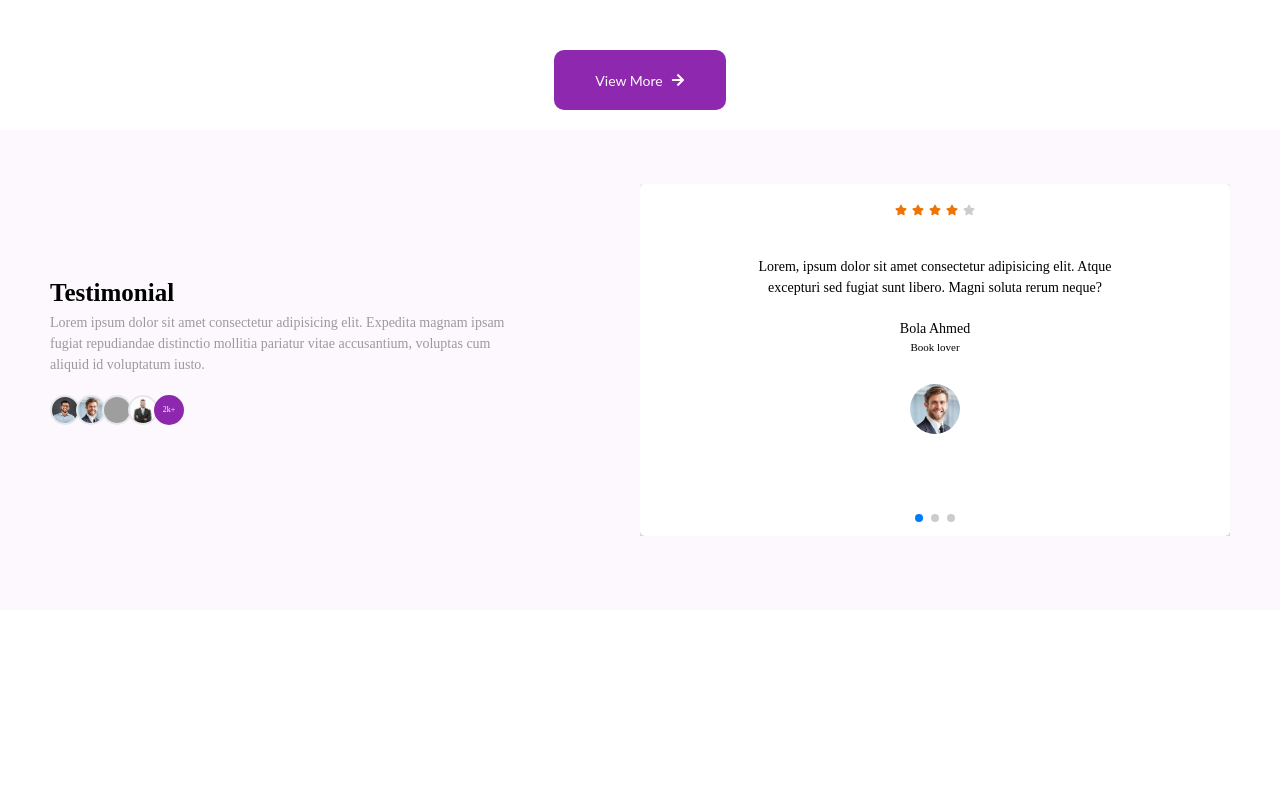
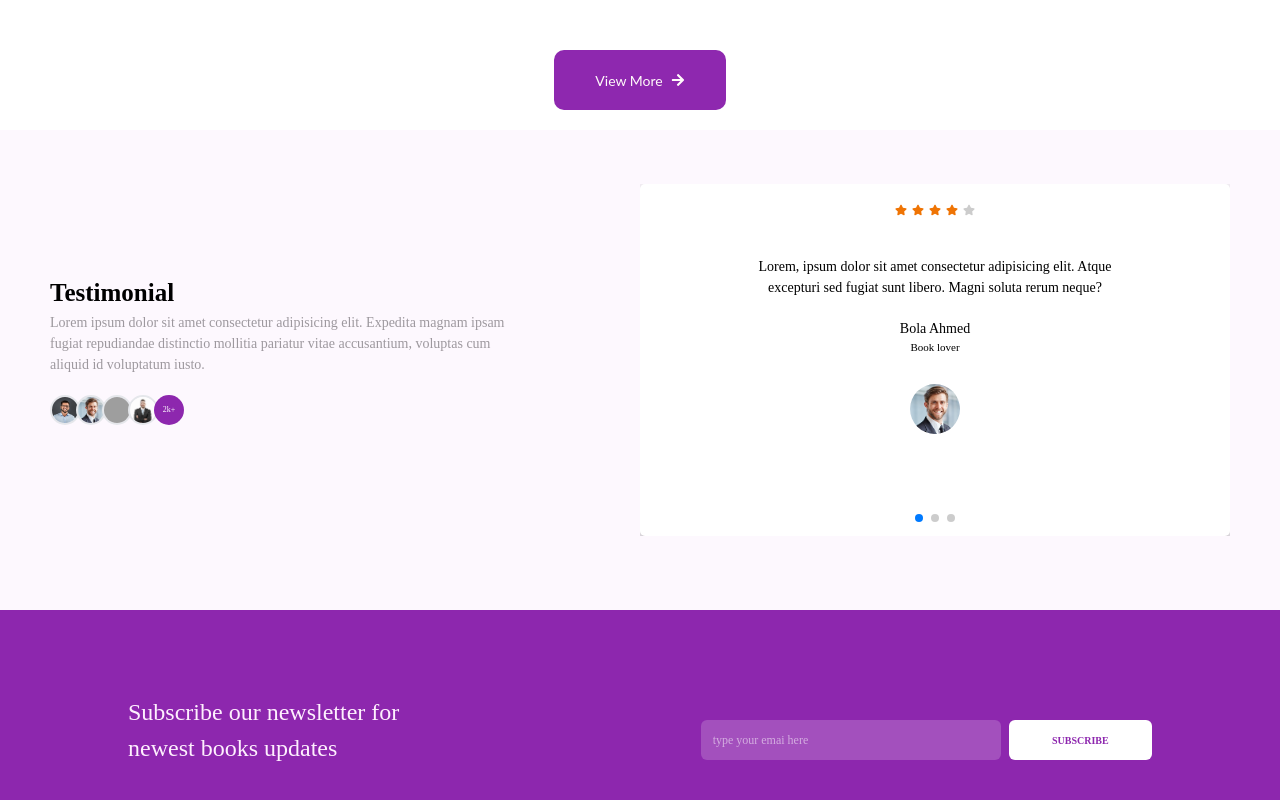
Before and after one commit to IamMishael06/20-projects-In-7-Months-repo, a React (Create React App) app: page / in a window 1280 px wide. Shown: the part 5305-6105 px from the top of the page. Before the commit the page ends 5915 px from the top, so only its background shows below. Built offline with nearby package versions, Linux system fonts and the light colour scheme; grey boxes are pictures that could not be loaded.

Commit message:
finished the newsletter page

```diff
--- /dev/null
+++ b/src/Footer.js
@@ -0,0 +1,15 @@
+import React from 'react'
+import Ournewletter from './Ournewletter'
+import MainFooter from './MainFooter'
+
+
+function Footer() {
+  return (
+    <div>
+        <Ournewletter />
+        <MainFooter />
+    </div>
+  )
+}
+
+export default Footer
--- a/src/Homepage.js
+++ b/src/Homepage.js
@@ -11,6 +11,7 @@ import FlashSale from "./FlashSale";
 import FeaturedBook from "./FeaturedBook";
 import LatestNews from './LatestNews';
 import Testimonials from './Testimonials';
+import Footer from './Footer';
 
 function Homepage() {
   return (
@@ -25,6 +26,8 @@ function Homepage() {
        <FeaturedBook />
        <LatestNews />
        <Testimonials />
+       <Footer />
+
     </div>
   )
 }
--- /dev/null
+++ b/src/MainFooter.js
@@ -0,0 +1,11 @@
+import React from 'react'
+
+function MainFooter() {
+  return (
+    <>
+
+    </>
+  )
+}
+
+export default MainFooter
--- /dev/null
+++ b/src/Ournewletter.js
@@ -0,0 +1,20 @@
+import React from 'react'
+
+
+function Ournewletter() {
+  return (
+    <>
+    <div className='newsletter w-[100%] py-10  h-auto md:h-[30vh] bg-[#8d27ae]'>
+        <div className='h-[100%] w-[80%] mx-auto flex flex-col justify-evenly md:flex-row md:justify-between  items-center'>
+        <h1 className='text-[#fef0fe] md:text-[24px] text-center md:text-left text-[16px] w-[90%] md:w-[30%]'>Subscribe our newsletter for newest books updates</h1>
+        <form action="" className='flex items-center gap-2 mt-5 w-[90%] md:w-[70%] md:justify-end mx-auto'>
+            <input type="text" placeholder='type your emai here' className='h-[40px] w-[70%] md:w-[300px] rounded-[6px] pl-3 placeholder:text-[#ffffff88] text-[10px] md:text-[12px] placeholder:text-[12px] backdrop-filter-[40px] outline-none '/>
+            <input type="submit" value="SUBSCRIBE"  className=' md:w-[20%] h-[40px] w-[25%] text-[10px] text-[#8d27ae] rounded-[6px] bg-white font-[600]'/>
+        </form>
+        </div>
+    </div>
+    </>
+  )
+}
+
+export default Ournewletter
--- a/src/Testimonials.js
+++ b/src/Testimonials.js
@@ -38,6 +38,10 @@ function Testimonials() {
               depth: 100,
               modifier: 1,
               slideShadows: true,
+            }}
+            autoplay={{
+              delay: 2000,
+              disableOnInteraction: false,
             }}
             pagination={true}
             modules={[EffectCoverflow, Pagination]}
--- a/src/assests/landingPage.css
+++ b/src/assests/landingPage.css
@@ -612,3 +612,11 @@ color: #cbcbcb;
     display: flex;
     align-items: center;
 }
+/* ============OUR NEWSLETTER============ */
+.newsletter{
+    font-family: 'poppins';
+}
+.newsletter input[type=text]{
+    background: rgba(255, 255, 255, 0.187);
+    color: #ffffffc1;
+}
```
